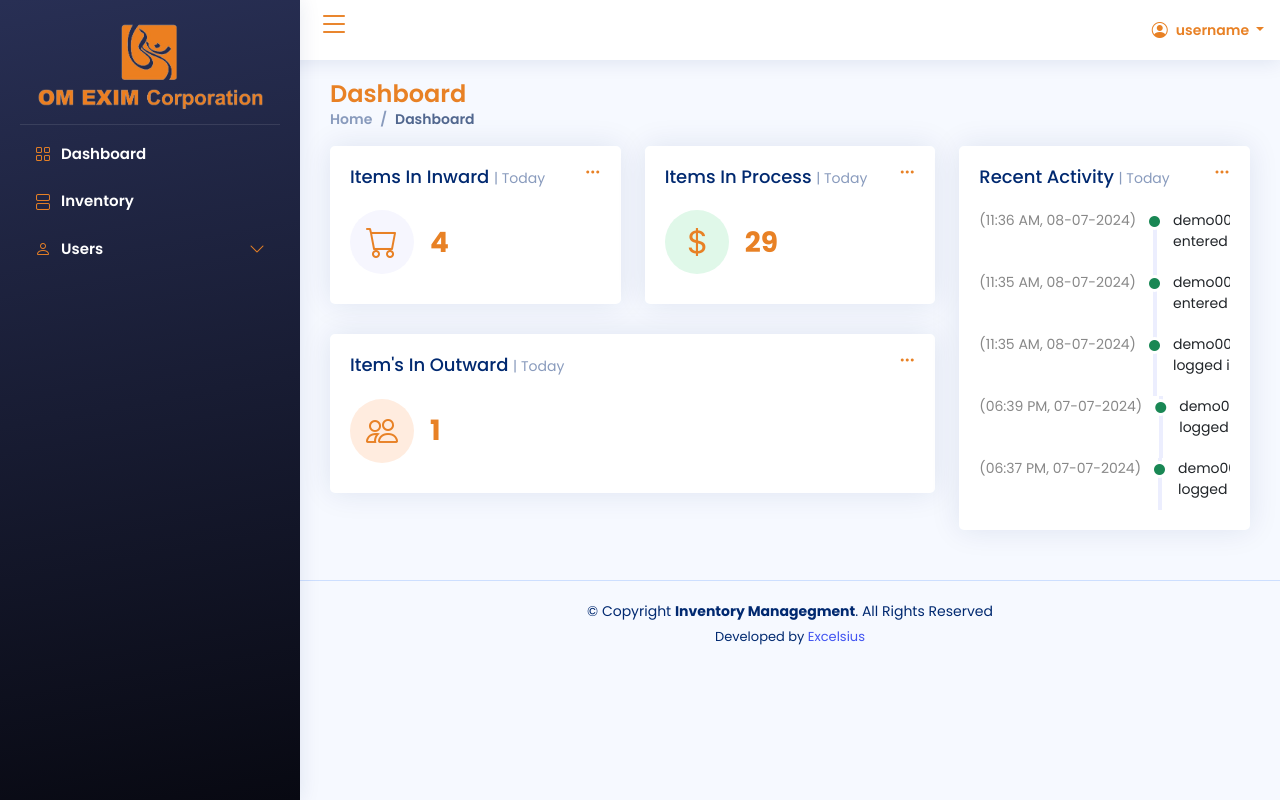
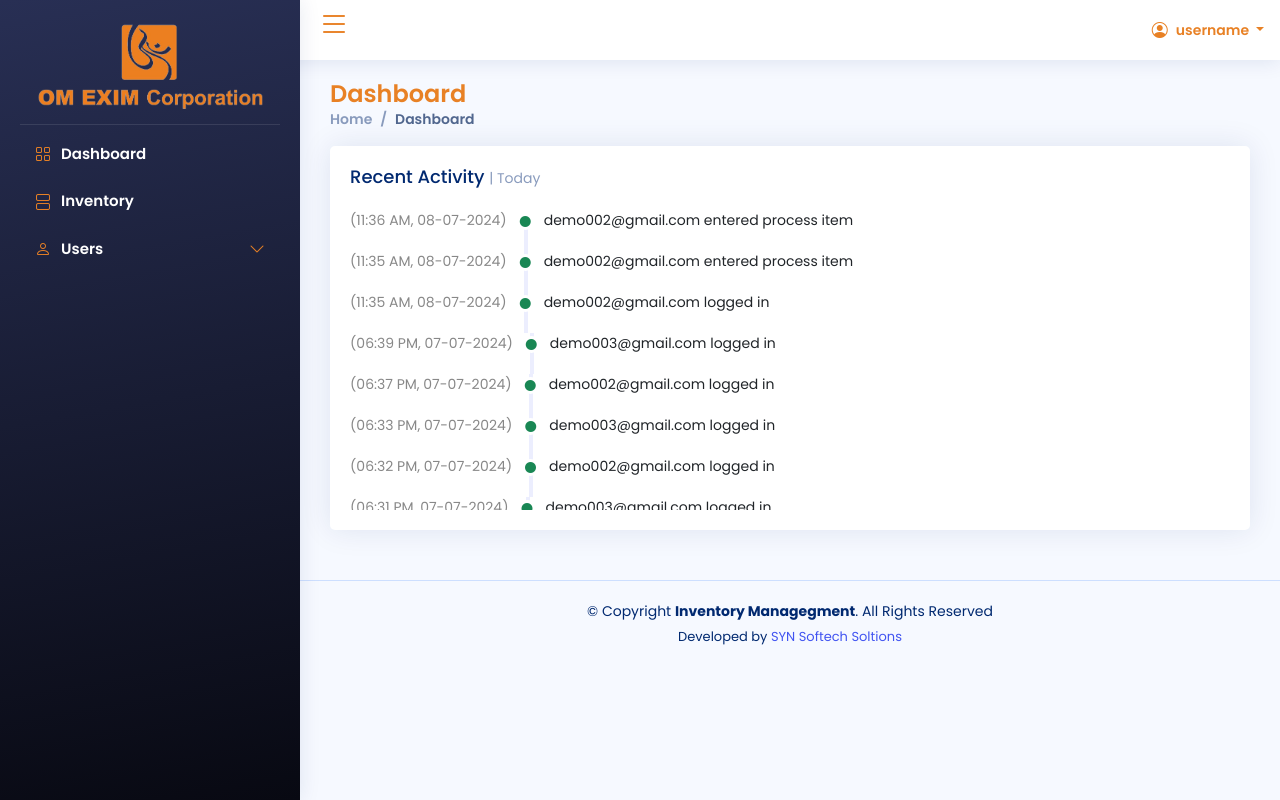
Before and after one commit to Bhavik-prajapati/InventoryManagegment, a PHP site: page /admin/dashboard.php in a window 1280 px wide. Run offline with PHP 8.4, Linux system fonts and the light colour scheme; data comes from the database, SQL or seed files in the repository; some libraries are stand-ins or nearby versions.

Commit message:
footer fix and dashboard cleaning

```diff
--- a/admin/dashboard.php
+++ b/admin/dashboard.php
@@ -134,11 +134,11 @@
       <div class="row">
 
         <!-- Left side columns -->
-        <div class="col-lg-8">
-          <div class="row">
+      <!--   <div class="col-lg-8"> -->
+         <!--  <div class="row"> -->
 
             <!-- Sales Card -->
-            <div class="col-xxl-4 col-md-6">
+       <!--      <div class="col-xxl-4 col-md-6">
               <div class="card info-card sales-card">
 
                 <div class="filter">
@@ -166,13 +166,14 @@
                       <!-- <span class="text-success small pt-1 fw-bold">12%</span> <span class="text-muted small pt-2 ps-1">increase</span> -->
                     </div>
                   </div>
-                </div>
+                <!-- </div> -->
 
-              </div>
-            </div><!-- End Sales Card -->
+              <!-- </div> -->
+            <!-- </div> -->
+            <!-- End Sales Card -->
 
             <!-- Revenue Card -->
-            <div class="col-xxl-4 col-md-6">
+            <!-- <div class="col-xxl-4 col-md-6">
               <div class="card info-card revenue-card">
 
                 <div class="filter">
@@ -203,10 +204,11 @@
                 </div>
 
               </div>
-            </div><!-- End Revenue Card -->
+            <!-- </div> -->
+            <!-- End Revenue Card -->
 
             <!-- Customers Card -->
-            <div class="col-xxl-4 col-xl-12">
+            <!-- <div class="col-xxl-4 col-xl-12">
 
               <div class="card info-card customers-card">
 
@@ -242,7 +244,8 @@
                 </div>
               </div>
 
-            </div><!-- End Customers Card -->
+            <!-- </div> -->
+            <!-- End Customers Card -->
 
             <!-- Reports -->
 
@@ -337,13 +340,13 @@
         </div><!-- End Left side columns -->
 
         <!-- Right side columns -->
-        <div class="col-lg-4">
+        <div class="col-lg-12">
 
           <!-- Recent Activity -->
           <div class="card">
             <div class="filter">
-              <a class="icon" href="#" data-bs-toggle="dropdown"><i class="bi bi-three-dots"></i></a>
-              <ul class="dropdown-menu dropdown-menu-end dropdown-menu-arrow">
+              <!-- <a class="icon" href="#" data-bs-toggle="dropdown"><i class="bi bi-three-dots"></i></a> -->
+            <!--   <ul class="dropdown-menu dropdown-menu-end dropdown-menu-arrow">
                 <li class="dropdown-header text-start">
                   <h6>Filter</h6>
                 </li>
@@ -351,7 +354,7 @@
                 <li><a class="dropdown-item" href="#">Today</a></li>
                 <li><a class="dropdown-item" href="#">This Month</a></li>
                 <li><a class="dropdown-item" href="#">This Year</a></li>
-              </ul>
+              </ul> -->
             </div>
 
             <div class="card-body">
--- a/admin/layout/footer.php
+++ b/admin/layout/footer.php
@@ -4,6 +4,6 @@
       &copy; Copyright <strong><span>Inventory Managegment</span></strong>. All Rights Reserved
     </div>
     <div class="credits">
-      Developed by <a href="#">Excelsius</a>
+      Developed by <a href="#" >SYN Softech Soltions</a>
     </div>
   </footer><!-- End Footer -->
--- a/inward/layout/footer.php
+++ b/inward/layout/footer.php
@@ -4,6 +4,6 @@
       &copy; Copyright <strong><span>Inventory Managegment</span></strong>. All Rights Reserved
     </div>
     <div class="credits">
-      Developed by <a href="#">Excelsius</a>
+    Developed by <a href="#" >SYN Softech Soltions</a>
     </div>
   </footer><!-- End Footer -->
--- a/outward/layout/footer.php
+++ b/outward/layout/footer.php
@@ -4,6 +4,6 @@
       &copy; Copyright <strong><span>Inventory Managegment</span></strong>. All Rights Reserved
     </div>
     <div class="credits">
-      Developed by <a href="#">Excelsius</a>
+    Developed by <a href="#" >SYN Softech Soltions</a>
     </div>
   </footer><!-- End Footer -->
--- a/process/layout/footer.php
+++ b/process/layout/footer.php
@@ -4,6 +4,6 @@
       &copy; Copyright <strong><span>Inventory Managegment</span></strong>. All Rights Reserved
     </div>
     <div class="credits">
-      Developed by <a href="#">Excelsius</a>
+    Developed by <a href="#" >SYN Softech Soltions</a>
     </div>
   </footer><!-- End Footer -->
```
